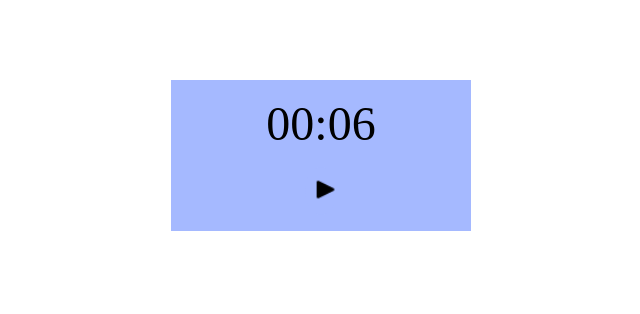
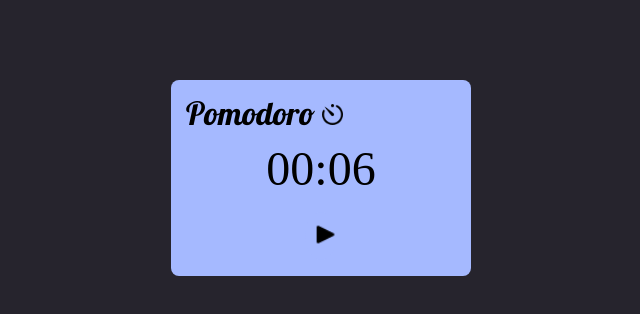
Before and after one commit to JongaMatos/pomodoro-react, a React (Create React App) app: page / in a window 1280 px wide. Shown: the top 314 px of the page, without its empty margins (319-959 px from the left). Built offline with nearby package versions, Linux system fonts and the light colour scheme.

Commit message:
Added title.

```diff
--- a/src/components/pomodoro.css
+++ b/src/components/pomodoro.css
@@ -1,3 +1,20 @@
+@import url("https://fonts.googleapis.com/css2?family=Lobster&display=swap");
+Body {
+    background-color: #26242D;
+}
+
+.Title {
+    margin-top: 0.8rem;
+    margin-bottom: 0.5rem;
+    margin-left: 5%;
+    font-family: "Lobster", cursive;
+    font-weight: 300;
+    font-size: 2rem;
+}
+.Title .TimerIcon{
+    width: 1.3rem;
+}
+
 .Card {
     margin-right: auto;
     margin-left: auto;
@@ -6,10 +23,11 @@
     flex-direction: column;
     max-width: 300px;
     background-color: #A5B9FF;
+    border-radius: 8px;
 }
 
 .Timer {
-    margin-top: 1rem;
+    /* margin-top: 1rem; */
     margin-right: auto;
     margin-left: auto;
     font-size: 3em;
--- a/src/components/pomodoro.jsx
+++ b/src/components/pomodoro.jsx
@@ -4,6 +4,7 @@ import play from '../assets/play.png';
 import reset from '../assets/reset.png';
 import sleep from '../assets/rest.png'
 import pause from '../assets/pause.svg'
+import iconTimer from '../assets/iconTimer.png'
 import './pomodoro.css';
 
 function Pomodoro() {
@@ -17,7 +18,9 @@ function Pomodoro() {
     const sec = time % 60;
 
     useEffect(() => {
-        Notification.requestPermission();
+        if (Notification.permission !== 'granted') {
+            Notification.requestPermission();
+        }
     }, []);
 
     useEffect(() => {
@@ -98,6 +101,15 @@ function Pomodoro() {
 
 
         < div className='Card' >
+            {rest ?
+                (
+                    <h2 className='Title'>Pomodoro <img src={sleep} alt="" /></h2>
+                ) :
+                (
+                    <h2 className='Title'>Pomodoro <img className='TimerIcon'src={iconTimer} alt="" /></h2>
+                )}
+            {/* <h2 className='Title'>Pomodoro <img src={sleep} alt="" /></h2> */}
+
             <div className='Timer'>
                 {min < 10 ? (`0${min}`) : (min)}:{sec < 10 ? (`0${sec}`) : (sec)}
             </div>
```
Also changed, not shown: src/app.css (line endings or trailing spaces), src/assets/iconTimer.png (added).
